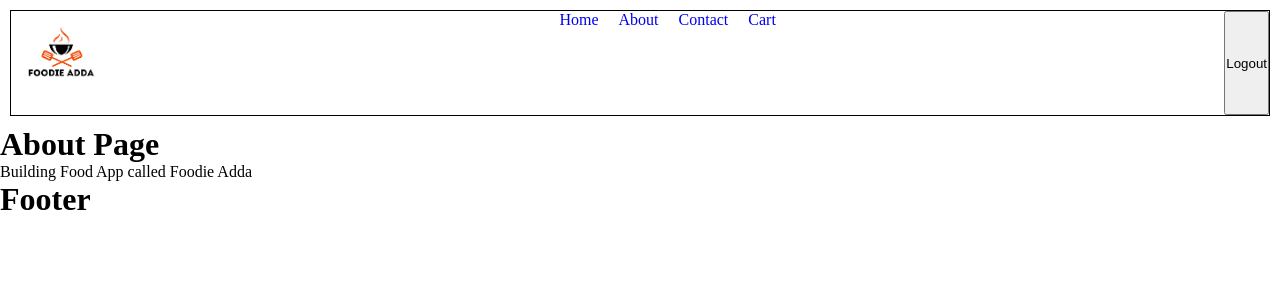
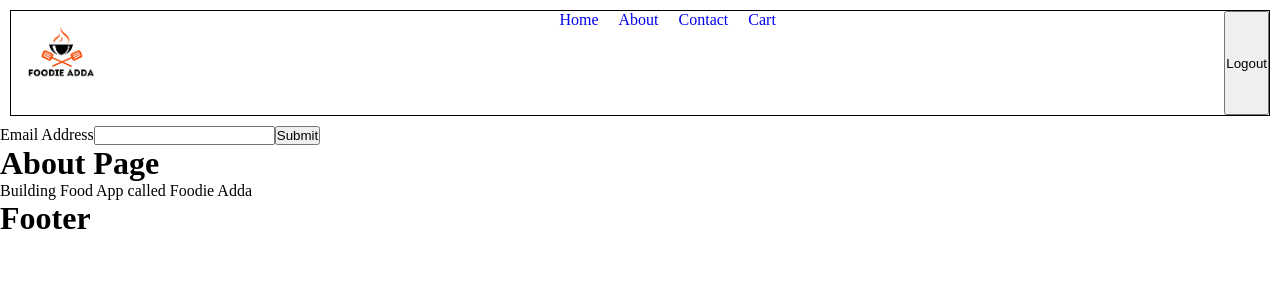
Before and after one commit to gupta-rahul-02/NamsteReact, a React (Vite) app in the folder L4_Talk_Is_Cheap_Show_Me_Code/: page /about in a window 1280 px wide. Shown: the top 300 px of the page. Built offline with nearby package versions, Linux system fonts and the light colour scheme.

Commit message:
form using formik

```diff
--- a/L4_Talk_Is_Cheap_Show_Me_Code/App.js
+++ b/L4_Talk_Is_Cheap_Show_Me_Code/App.js
@@ -9,10 +9,12 @@
 import {createBrowserRouter, RouterProvider, Outlet} from "react-router-dom"
 import RestrauntMenu from "./src/component/RestrauntMenu";
 import Cart from "./src/component/Cart"
+import Signup from "./src/component/Signnup";
 const AppLayout = () => {
   return (
     <>
       <Header />
+      <Signup></Signup>
       <Outlet/>
       <Footer/>
 </>
--- a/L4_Talk_Is_Cheap_Show_Me_Code/package.json
+++ b/L4_Talk_Is_Cheap_Show_Me_Code/package.json
@@ -16,6 +16,7 @@
     "process": "^0.11.10"
   },
   "dependencies": {
+    "formik": "^2.4.3",
     "react": "^18.2.0",
     "react-dom": "^18.2.0",
     "react-router-dom": "^6.15.0"
--- /dev/null
+++ b/L4_Talk_Is_Cheap_Show_Me_Code/src/component/Signnup.js
@@ -0,0 +1,28 @@
+import {useFormik} from "formik"
+
+const Signup = () =>{
+    const formik = useFormik({
+        initialValues:{
+            email:'',
+        },
+        onSubmit:values =>{
+            alert(JSON.stringify(values,null,2))
+        }
+    })
+
+    return(
+        <form onSubmit={formik.handleSubmit}>
+            <label htmlFor="email">Email Address</label>
+            <input
+                id="email"
+                name="email"
+                type="email"
+                onChange={formik.handleChange}
+                value={formik.values.email}
+            />
+            <button type="submit">Submit</button>
+        </form>
+    )
+}
+
+export default Signup
```
Also changed, not shown: 1 other file (tests, documents, lock files or other folders).
